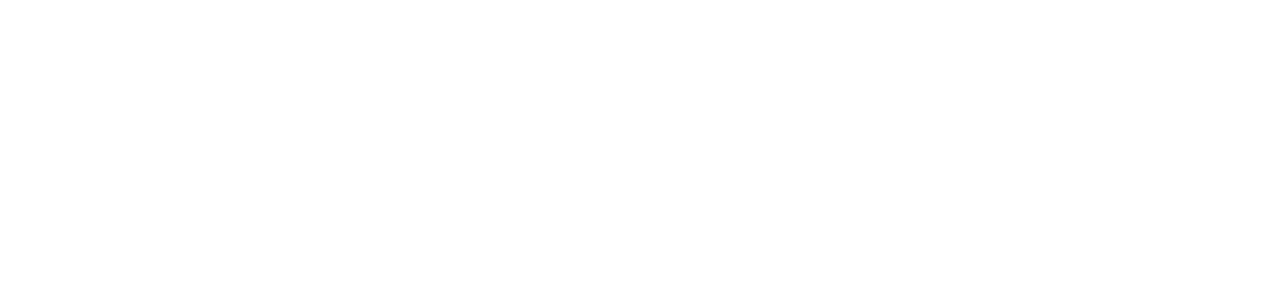
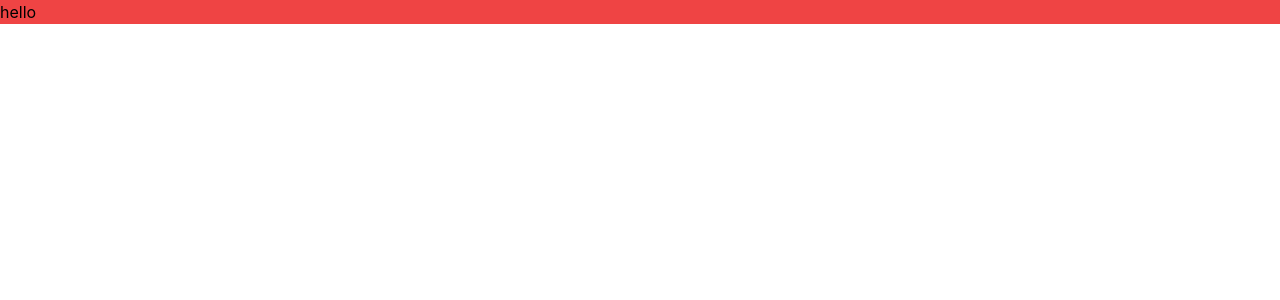
Before and after one commit to mabuhanifa/helper4u-frontend, a React (Create React App) app: page / in a window 1280 px wide. Shown: the top 300 px of the page. Built offline with nearby package versions, Linux system fonts and the light colour scheme.

Commit message:
react icons and redux added

```diff
--- a/package.json
+++ b/package.json
@@ -3,11 +3,14 @@
   "version": "0.1.0",
   "private": true,
   "dependencies": {
+    "@reduxjs/toolkit": "^1.9.5",
     "@testing-library/jest-dom": "^5.16.5",
     "@testing-library/react": "^13.4.0",
     "@testing-library/user-event": "^13.5.0",
     "react": "^18.2.0",
     "react-dom": "^18.2.0",
+    "react-icons": "^4.9.0",
+    "react-redux": "^8.0.7",
     "react-scripts": "5.0.1",
     "web-vitals": "^2.1.4"
   },
--- a/src/App.js
+++ b/src/App.js
@@ -1,7 +1,7 @@
 function App() {
   return (
-    <div>
-
+    <div className="bg-red-500">
+ hello
     </div>
   );
 }
```
Also changed, not shown: 1 other file (tests, documents, lock files or other folders).
